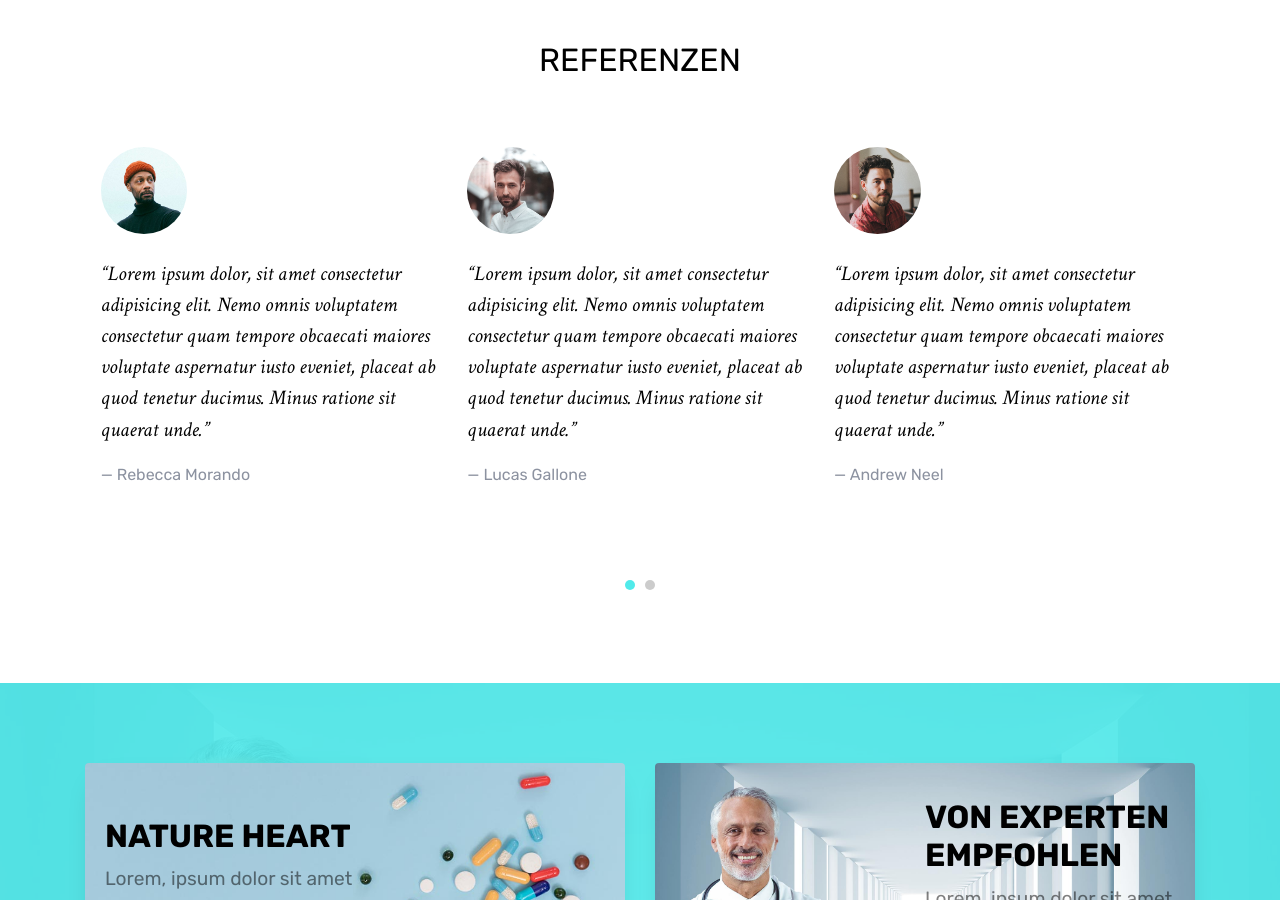
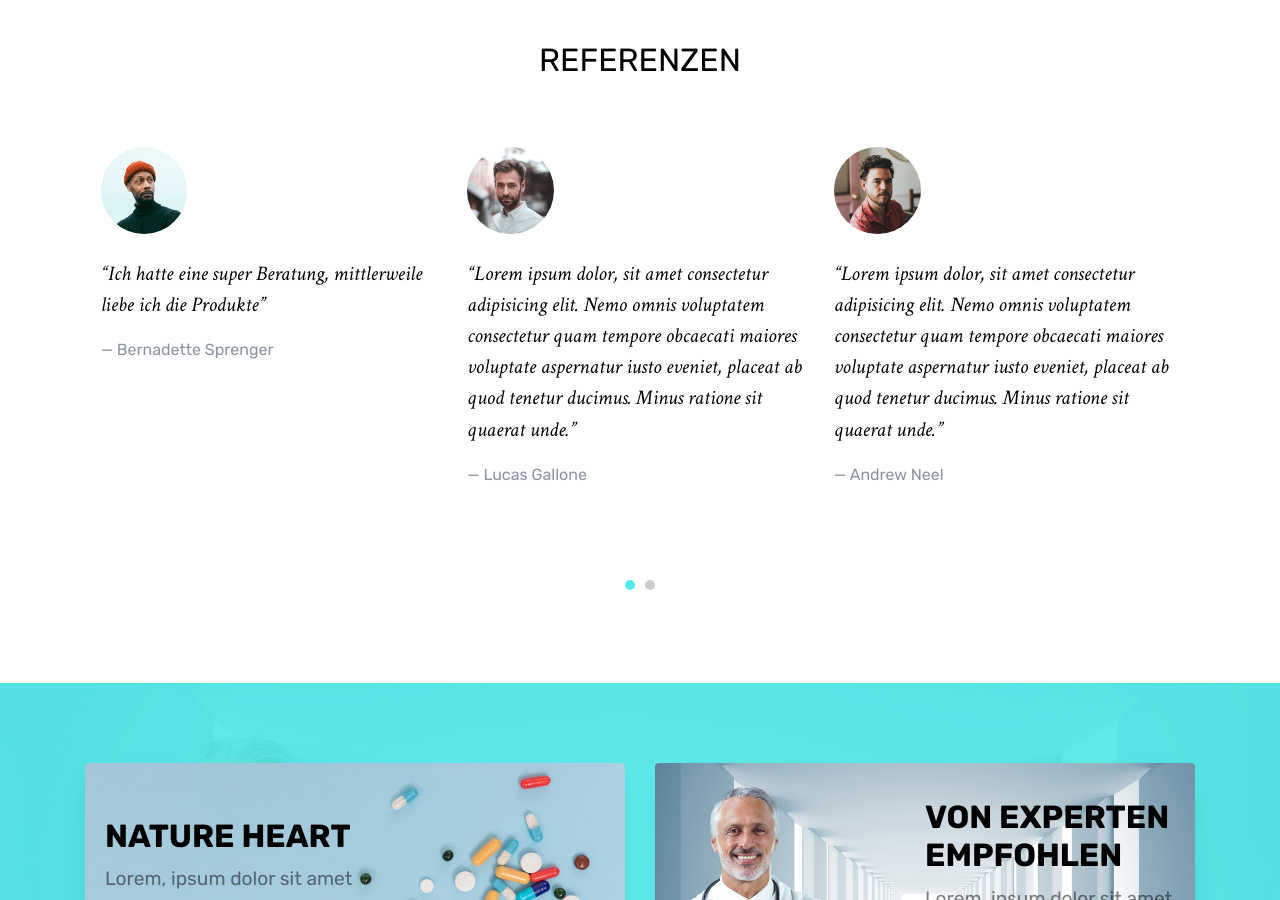
Before and after one commit to econaturalive/web, a Jekyll site: the page built from index.html, in a window 1280 px wide and 900 px high, scrolled down 3261 px. Built offline with Jekyll 4.4.1, drawn with Linux system fonts in a browser that asks for light colours; some web fonts are replaced.

Commit message:
Weitere Kundenrezension

```diff
--- a/index.html
+++ b/index.html
@@ -87,12 +87,10 @@ title: ECONATURALIVE - Natürliche Produkte für ein gesundes Leben
           <div class="testimony">
             <blockquote>
               <img src="{{ '/images/person_2.jpg' | relative_url }}" alt="Image" class="img-fluid w-25 mb-4 rounded-circle">
-              <p>&ldquo;Lorem ipsum dolor, sit amet consectetur adipisicing elit. Nemo omnis voluptatem consectetur quam tempore
-                obcaecati maiores voluptate aspernatur iusto eveniet, placeat ab quod tenetur ducimus. Minus ratione sit quaerat
-                unde.&rdquo;</p>
+              <p>&ldquo;Ich hatte eine super Beratung, mittlerweile liebe ich die Produkte&rdquo;</p>
             </blockquote>
 
-            <p>&mdash; Rebecca Morando</p>
+            <p>&mdash; Bernadette Sprenger</p>
           </div>
 
           <div class="testimony">
```
